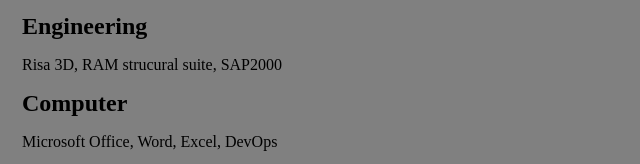
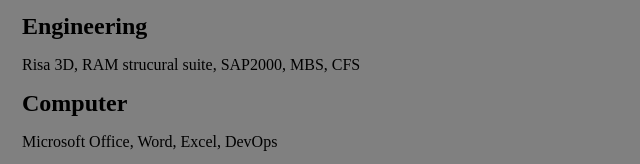
Before and after one commit to toddkendell/CV, a plain HTML site: page qualifications.html in a window 1280 px wide. Shown: the part 634-798 px from the top of the page, 28-668 px from the left. Drawn offline with Linux system fonts and the light colour scheme.

Commit message:
Update qualifications
update qualifications

```diff
--- a/qualifications.html
+++ b/qualifications.html
@@ -52,7 +52,7 @@
         <h3>Professional Engineer</h3>
         <p>Licensed in Utah, Colorado, North Dakota, South Dakota, Nebraska</p>
         <h3>Engineering</h3>
-        <p>Risa 3D, RAM strucural suite, SAP2000</p>
+        <p>Risa 3D, RAM strucural suite, SAP2000, MBS, CFS</p>
         <h3>Computer</h3>
         <p>Microsoft Office, Word, Excel, DevOps </p>
         <h3>Programming</h3>
```
